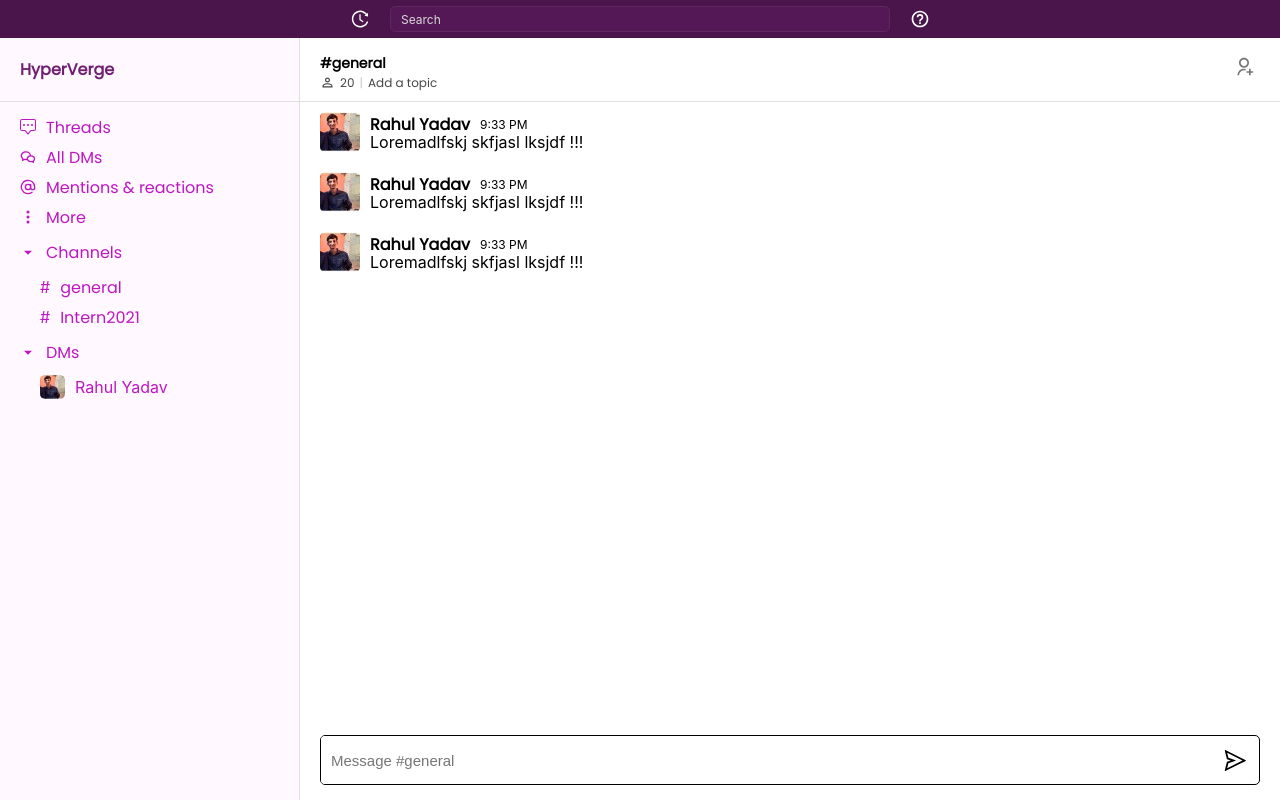
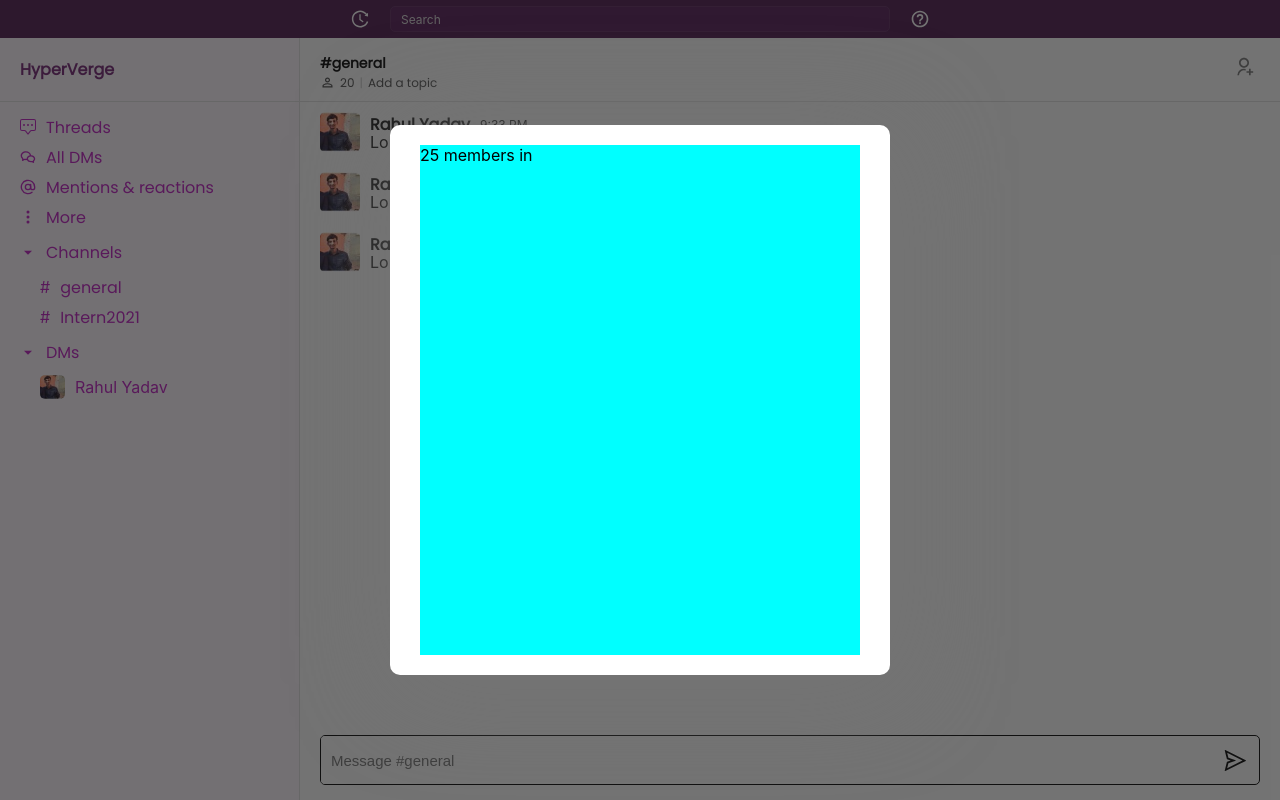
Before and after one commit to himanshu-1608/HyperChat, a React (Create React App) app in the folder frontend/: page /login in a window 1280 px wide. Built offline with nearby package versions, Linux system fonts and the light colour scheme; no server answers; sample sign-in values are in the browser's storage.

Commit message:
channel and dm nav bar is done

```diff
--- /dev/null
+++ b/frontend/src/components/SubscribersModal/SubscribersModal.module.css
@@ -0,0 +1,23 @@
+.modal{
+    height: 100%;
+    width: 100%;
+    background-color: rgba(27, 27, 27, 0.61);
+    display: flex;
+    justify-content: center;
+    align-items: center;
+}
+.modal_box{
+    padding: 20px 30px;
+    height: 550px;
+    width: 500px;
+    background-color: white;
+    overflow-y: auto;
+    border-radius: 10px;
+    box-shadow: 10px 10px 100px rgb(116, 116, 116);
+}
+.modal_inner_box{
+    height: 100%;
+    width: 100%;
+    background-color: aqua;
+    position: relative;
+}
--- /dev/null
+++ b/frontend/src/components/SubscribersModal/index.js
@@ -0,0 +1,19 @@
+import { Component } from "react";
+import styles from './SubscribersModal.module.css';
+
+class SubscribersModal extends Component{
+    render(){
+        return(
+            <div className={styles.modal}>
+                <div className={styles.modal_box}>
+                    <div className={styles.modal_inner_box}>
+                        <div className={styles.total_members}>
+                            25 members in
+                        </div>
+                    </div>
+                </div>
+            </div>
+        );
+    }
+}
+export default SubscribersModal;
--- a/frontend/src/containers/Dashboard/Dashboard.js
+++ b/frontend/src/containers/Dashboard/Dashboard.js
@@ -6,6 +6,7 @@ import ChatSection from '../../components/ChatSection'
 import openSocket from 'socket.io-client';
 import { connect } from 'react-redux';
 import * as actionCreators from '../../actions/index';
+import SubscribersModal from '../../components/SubscribersModal';
 
 class Dashboard extends Component{
 
@@ -30,10 +31,15 @@ class Dashboard extends Component{
     render(){
         return(
             <div className={styles.dashboard_page}>
-                <MenuBar />
-                <div className={styles.main_box}>
-                    <NavBar />
-                    <ChatSection />
+                <div className={styles.dashboard_box}>
+                    <MenuBar />
+                    <div className={styles.main_box}>
+                        <NavBar />
+                        <ChatSection />
+                    </div>
+                </div>
+                <div className={styles.modals}>
+                    <SubscribersModal />
                 </div>
             </div>
         )
--- a/frontend/src/containers/Dashboard/Dashboard.module.css
+++ b/frontend/src/containers/Dashboard/Dashboard.module.css
@@ -1,9 +1,25 @@
 .dashboard_page{
 	width: 100%;
 	height: 100%;
+	position: relative;
 }
 .main_box{
 	height: calc(100% - 38px);
 	width: 100%;
 	display: flex;
 }
+.dashboard_box{
+	width: 100%;
+	height: 100%;
+	position: absolute;
+	top: 0;
+	left: 0;
+}
+.modals{
+	width: 100%;
+	height: 100%;
+	position: absolute;
+	top: 0;
+	left: 0;
+	z-index: 10;
+}
```
Also changed, not shown: 1 other file (tests, documents, lock files or other folders).
